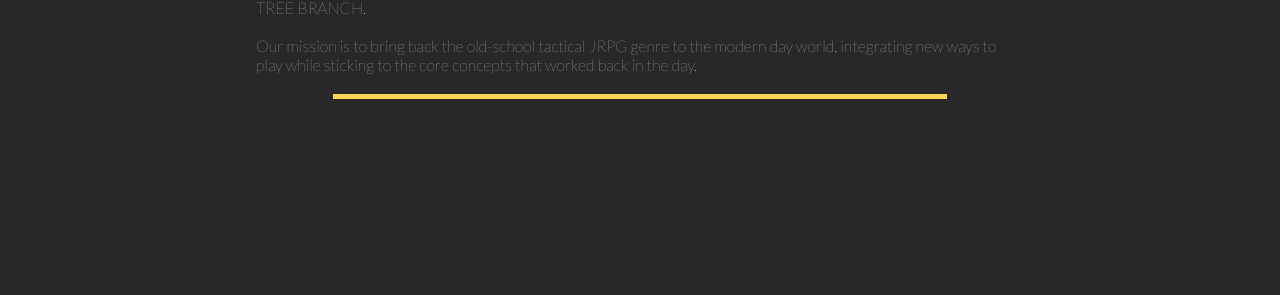
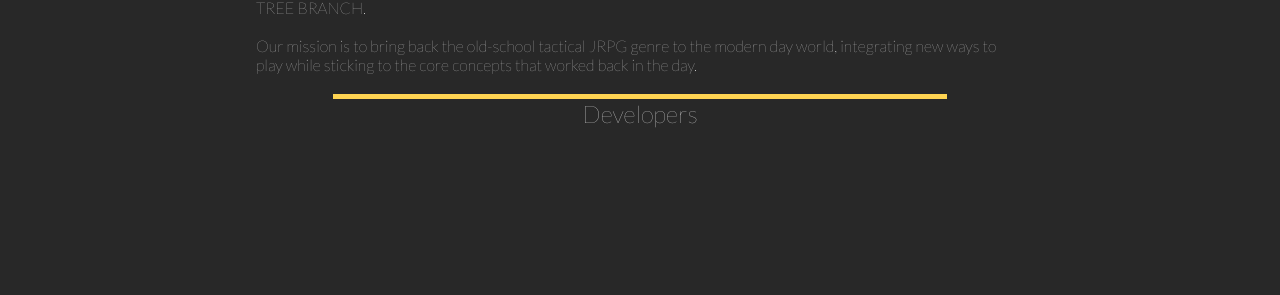
Before and after one commit to LeafMountain/TreeBranchWebsite, a Jekyll site: the page built from about/index.html, in a window 1280 px wide. Shown: the part 287-582 px from the top of the page. Built offline with Jekyll 4.4.1, drawn with Linux system fonts in a browser that asks for light colours.

```diff
--- a/about/index.html
+++ b/about/index.html
@@ -18,4 +18,12 @@ meta: description
         </p>
         <div class="separator"></div>
 
+        <center>
+                <h1>Developers</h1>
+        </center>
+
+        {% for post in site.people %}
+                <h1>{{post.title}}</h1>
+        {% endfor %}
+
 </div>
```
Also changed, not shown: _people/ALovberg.md (added, +8 -0 lines).
